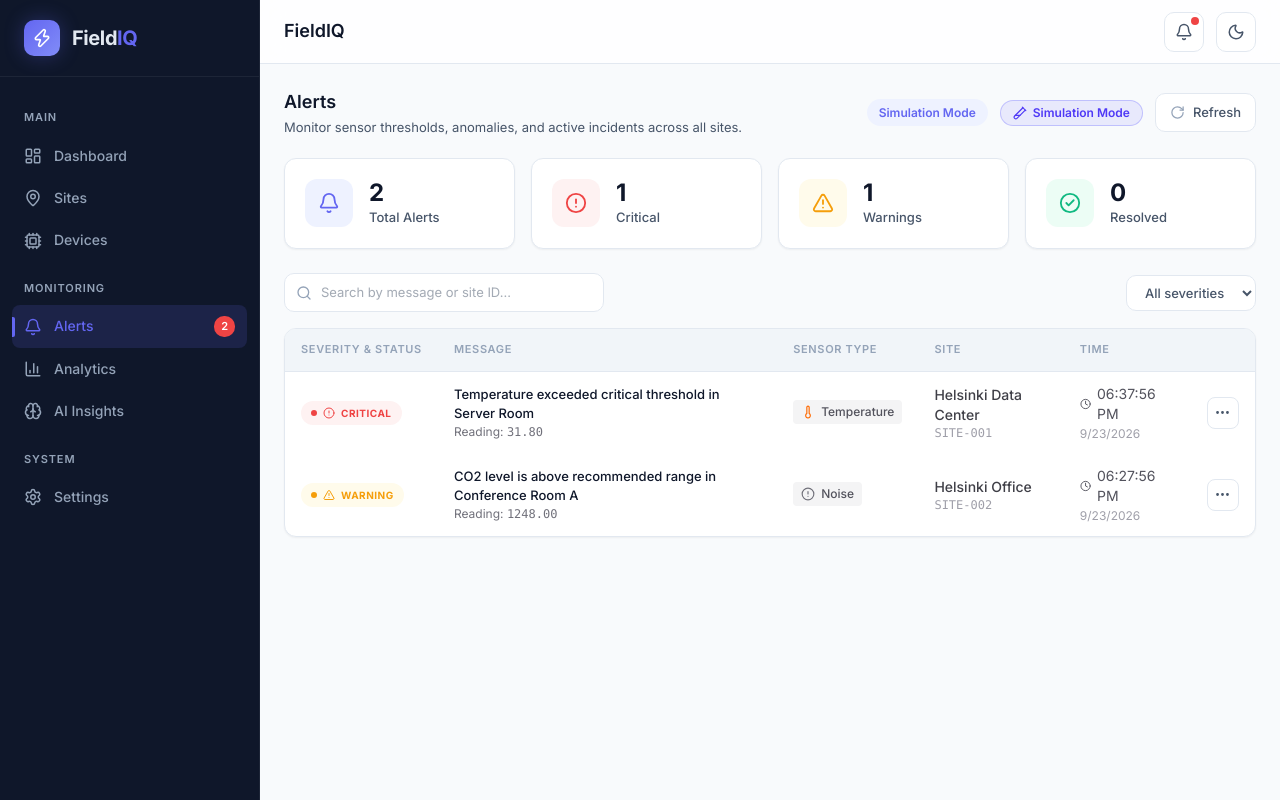
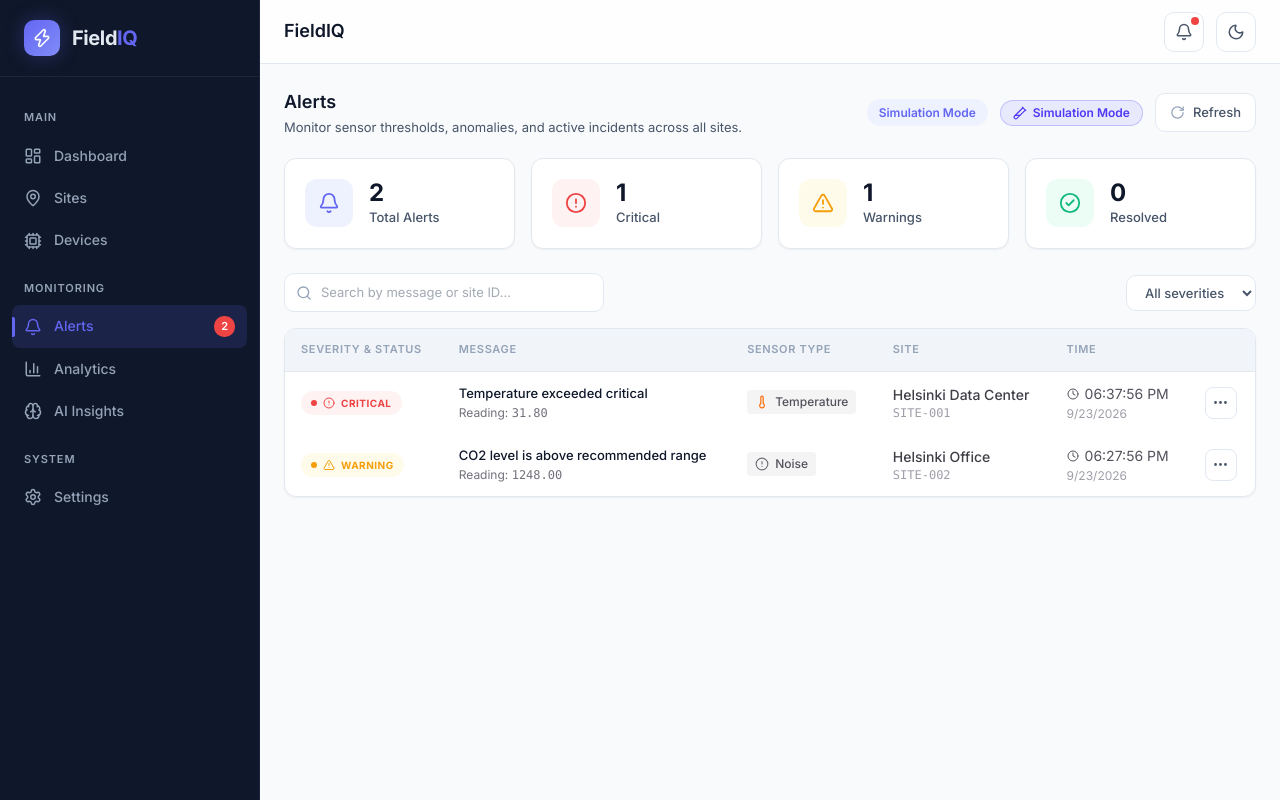
Before and after one commit to weblinkify/fieldIQ, a Next.js app: page /alerts in a window 1280 px wide. Built offline with nearby package versions, Linux system fonts and the light colour scheme.

Commit message:
refactor: split alerts page into smaller components

```diff
--- a/src/app/alerts/data/mockAlerts.ts
+++ b/src/app/alerts/data/mockAlerts.ts
@@ -7,7 +7,7 @@ export const mockAlerts: Alert[] = [
     siteName: "Helsinki Data Center",
     severity: "critical",
     message:
-      "Temperature exceeded critical threshold in Server Room",
+      "Temperature exceeded critical",
     sensorType: "temperature",
     value: 31.8,
     threshold: 30,
@@ -23,7 +23,7 @@ export const mockAlerts: Alert[] = [
     siteName: "Helsinki Office",
     severity: "warning",
     message:
-      "CO2 level is above recommended range in Conference Room A",
+      "CO2 level is above recommended range",
     sensorType: "noise",
     value: 1248,
     threshold: 1000,
```
